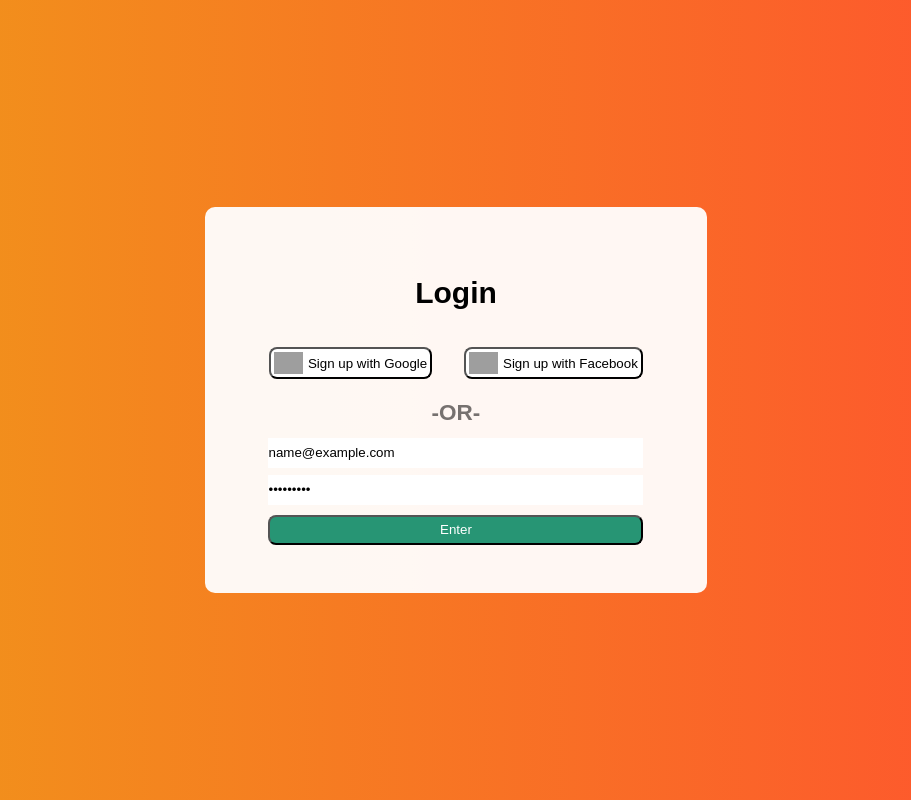
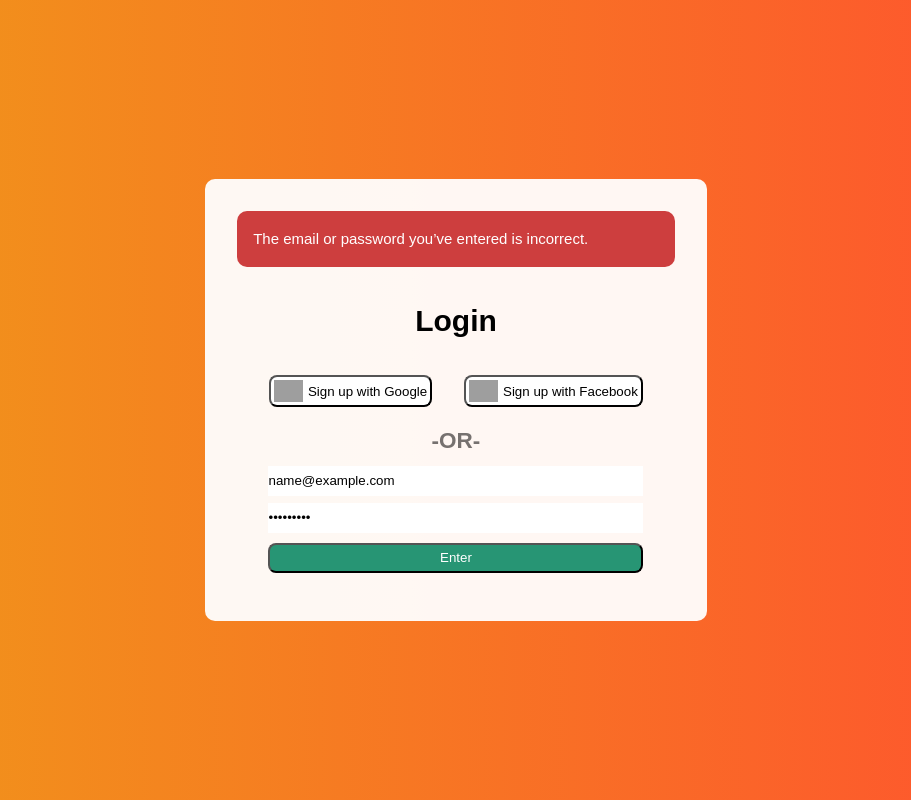
Before and after one commit to ramirezmz/make-me-me-laugh-frontend, a Vue app: page /login in a window 1280 px wide. Both pictures are taken after typing "name@example.com", "Sample123" into the empty fields and a click on the button "Sign up with Facebook". Shown: the whole page, without its empty margins (184-1095 px from the left). Built offline with nearby package versions, Linux system fonts and the light colour scheme; no server answers; grey boxes are pictures that could not be loaded.

Commit message:
feat: create toastNotification component

```diff
--- a/src/components/LoginForm/LoginForm.vue
+++ b/src/components/LoginForm/LoginForm.vue
@@ -1,5 +1,10 @@
 <template>
   <div class="container__content">
+    <ToastNotification
+      v-if="isInvalid"
+      message="The email or password you’ve entered is incorrect."
+    />
+    <ToastNotificationAccept v-if="validAccess" message="Welcome again!" />
     <form @submit.prevent="handleSubmit()" class="container__form">
       <h1>Login</h1>
       <div class="container__button__social__media">
@@ -34,19 +39,41 @@
 <script setup lang="ts">
 import { ref } from "vue";
 import axios from "axios";
+import { useRouter } from "vue-router";
+import ToastNotification from "../ToastNotification/ToastNotification.vue";
+import ToastNotificationAccept from "../ToastNotification/ToastNotificationAccept.vue";
+
+const router = useRouter();
 
 const email = ref("");
 const password = ref("");
+const isInvalid = ref(false);
+const validAccess = ref(false);
+
 const handleSubmit = async () => {
+  if (email.value === "test@test.com" && password.value === "123456789") {
     try {
       const result = await axios.post("http://localhost:3000/login", {
         email: email.value,
         password: password.value,
       });
-    console.log(result);
+      validAccess.value = true;
+      setTimeout(() => {
+        goHome();
+      }, 2000);
     } catch (e) {
       console.error(e);
     }
+  } else {
+    isInvalid.value = true;
+  }
+  setTimeout(() => {
+    isInvalid.value = false;
+  }, 3000);
+};
+
+const goHome = () => {
+  router.push({ path: "/" });
 };
 </script>
 <style scoped>
@@ -94,7 +121,6 @@ const handleSubmit = async () => {
   width: 1.8rem;
   padding-right: 5px;
 }
-
 .container__form {
   padding: 1rem;
   display: flex;
--- /dev/null
+++ b/src/components/ToastNotification/ToastNotification.vue
@@ -0,0 +1,18 @@
+<template>
+  <div class="container_message">
+    <p>{{ props.message }}</p>
+  </div>
+</template>
+<script setup lang="ts">
+const props = defineProps({
+  message: String,
+});
+</script>
+<style scoped>
+.container_message {
+  background-color: rgb(205, 62, 62);
+  border-radius: 10px;
+  color: #fff;
+  padding: 1rem;
+}
+</style>
--- /dev/null
+++ b/src/components/ToastNotification/ToastNotificationAccept.vue
@@ -0,0 +1,18 @@
+<template>
+  <div class="container_message">
+    <p>{{ props.message }}</p>
+  </div>
+</template>
+<script setup lang="ts">
+const props = defineProps({
+  message: String,
+});
+</script>
+<style scoped>
+.container_message {
+  background-color: rgb(102, 193, 101);
+  border-radius: 10px;
+  color: #fff;
+  padding: 1rem;
+}
+</style>
```
Lines whose indentation alone changed are shown as unchanged.
